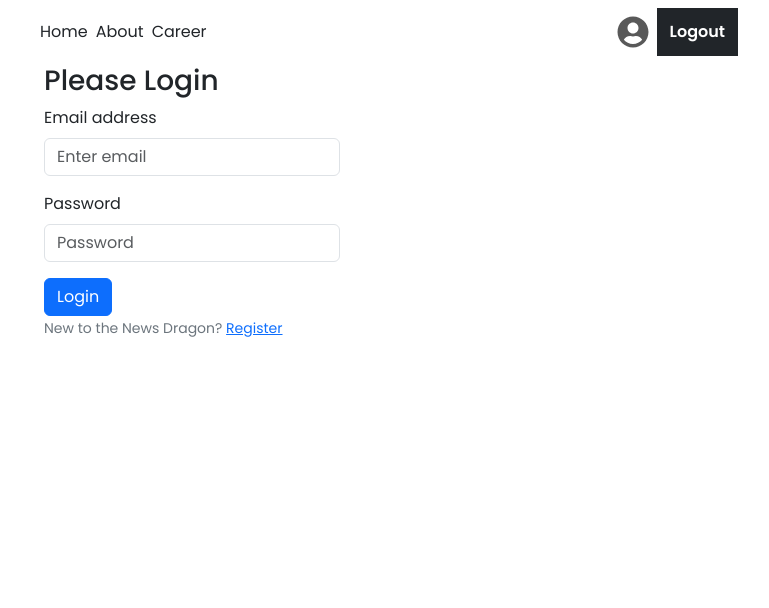
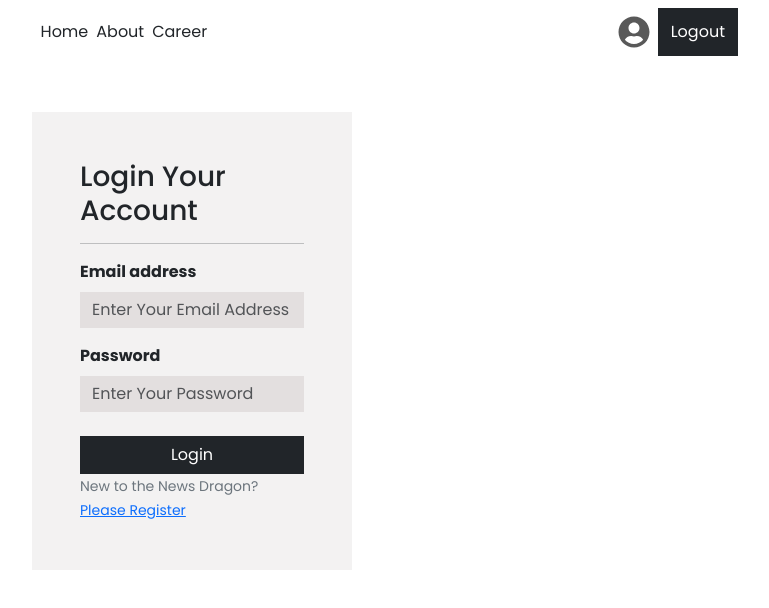
Before and after one commit to SuraiyaAkterTrishna/the-news-dragon-client, a React (Vite) app: page /login in a window 1280 px wide. Shown: the top 608 px of the page, without its empty margins (448-1217 px from the left). Built offline with nearby package versions, Linux system fonts and the light colour scheme.

Commit message:
login form design done

```diff
--- a/src/pages/Login/Login/Login.jsx
+++ b/src/pages/Login/Login/Login.jsx
@@ -1,35 +1,45 @@
 import { Button, Container, Form } from "react-bootstrap";
 import { Link } from "react-router-dom";
 
-
 const Login = () => {
   return (
-        <Container className='w-25 mx-auto'>
-        <h3>Please Login</h3>
+    <Container className="w-25 mx-auto mt-5 p-5" style={{ backgroundColor: "#f3f2f2" }}>
+      <h3>Login Your Account</h3>
+      <hr />
       <Form>
-            <Form.Group className="mb-3" controlId="formBasicEmail">
+        <Form.Group className="mb-3 fw-bold" controlId="formBasicEmail">
           <Form.Label>Email address</Form.Label>
-                <Form.Control type="email" name='email' placeholder="Enter email" required />
+          <Form.Control
+           className="rounded-0 border-0"
+            style={{ backgroundColor: "rgb(227, 223, 223)" }}
+            type="email"
+            name="email"
+            placeholder="Enter Your Email Address"
+            required
+          />
         </Form.Group>
 
-            <Form.Group className="mb-3" controlId="formBasicPassword">
+        <Form.Group className="mb-3 fw-bold" controlId="formBasicPassword">
           <Form.Label>Password</Form.Label>
-                <Form.Control type="password" name='password' placeholder="Password" required />
+          <Form.Control
+            className="rounded-0 border-0"
+            style={{ backgroundColor: "rgb(227, 223, 223)" }}
+            type="password"
+            name="password"
+            placeholder="Enter Your Password"
+            required
+          />
         </Form.Group>
 
-            <Button variant="primary" type="submit">
+        <Button variant="dark" className="rounded-0 w-100 mt-2">
           Login
         </Button>
         <br />
         <Form.Text className="text-secondary">
-                New to the News Dragon? <Link to="/register">Register</Link>
+          New to the News Dragon? <Link to="/register">Please Register</Link>
         </Form.Text>
-            <Form.Text className="text-success">
-
-            </Form.Text>
-            <Form.Text className="text-danger">
-
-            </Form.Text>
+        <Form.Text className="text-success"></Form.Text>
+        <Form.Text className="text-danger"></Form.Text>
       </Form>
     </Container>
   );
--- a/src/pages/Shared/NavigationBar/NavigationBar.jsx
+++ b/src/pages/Shared/NavigationBar/NavigationBar.jsx
@@ -24,12 +24,12 @@ const NavigationBar = () => {
                 </Nav.Link>
               )}
               {user ? (
-                <Button variant="dark" className="rounded-0 login">
+                <Button variant="dark" className="rounded-0">
                   Logout
                 </Button>
               ) : (
                 <Link to="/login">
-                  <Button variant="dark" className="rounded-0 login">
+                  <Button variant="dark" className="rounded-0">
                     Login
                   </Button>
                 </Link>
--- a/src/pages/Shared/QZone/QZone.css
+++ b/src/pages/Shared/QZone/QZone.css
@@ -1,3 +1,4 @@
 .qzone {
-    background-color: rgb(227, 223, 223);
+    background-color: #faf8f8;
+    /* background-color: rgb(227, 223, 223); */
 }
```
Lines whose indentation alone changed are shown as unchanged.
